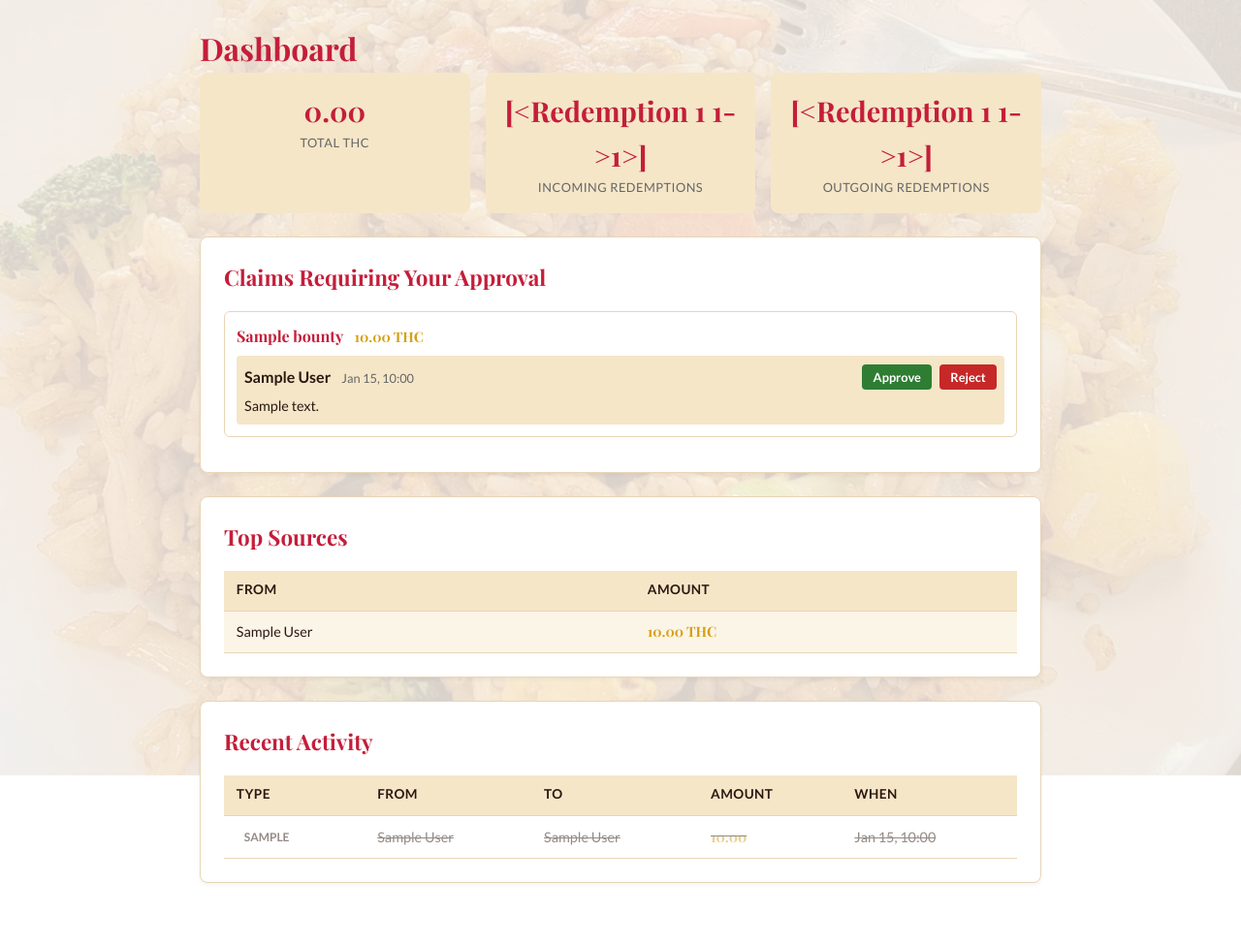
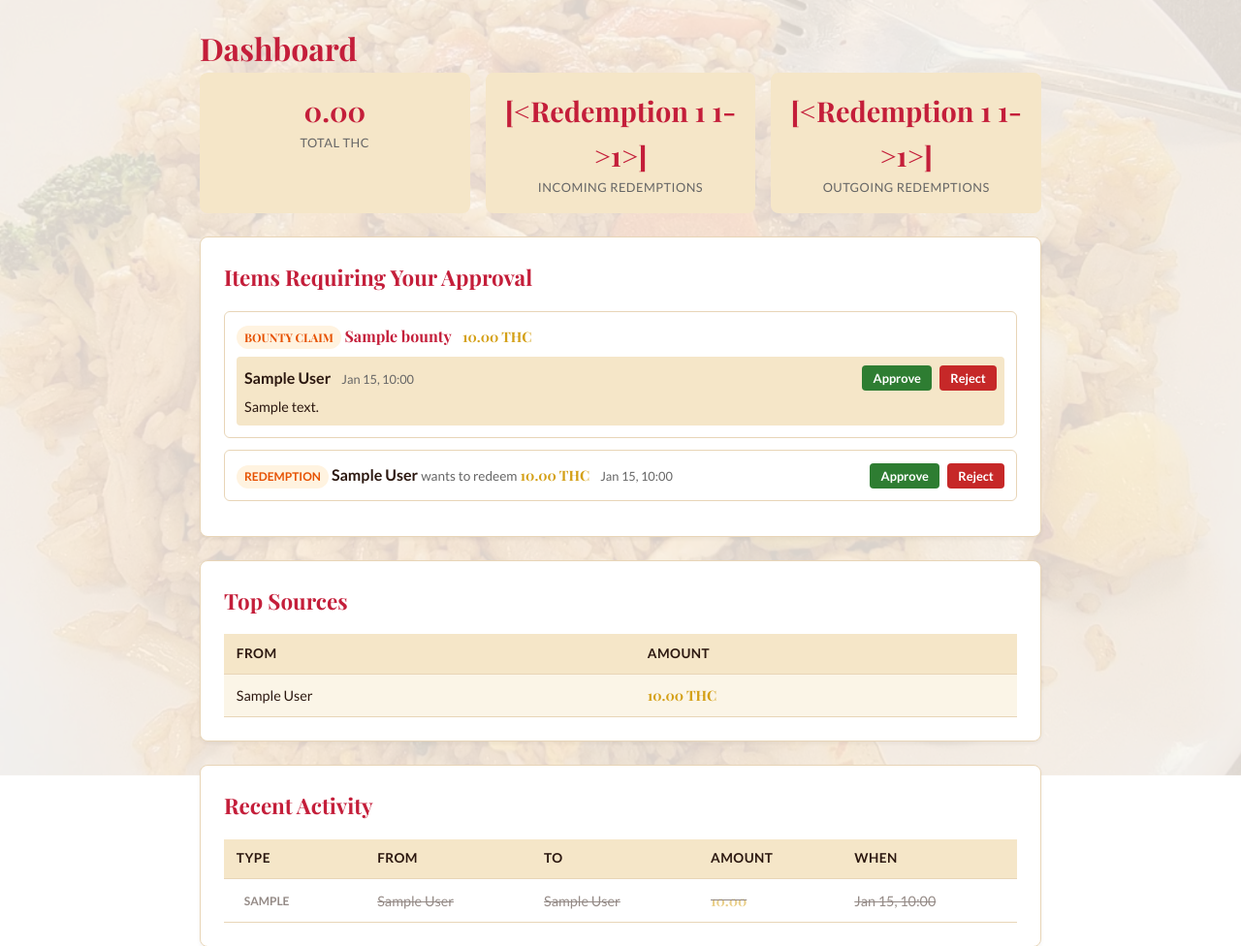
Before and after one commit to keithparrott/thai-house-coin, a Flask app: template app/templates/dashboard.html in a window 1280 px wide. Shown: the top 976 px of the page at 97% size. Before the commit the page ends 911 px from the top, so only its background shows below. Run offline with Flask 3, Linux system fonts and the light colour scheme; tables that the repository leaves empty hold one stand-in row (values such as "Sample post"); the template is opened without the code that fills it: values that come from a table or form of the project are taken from there, most other values are stand-ins (such as "Sample title", 1, 10 or a date in 2020).

Commit message:
unified items req attn section

```diff
--- a/app/routes/dashboard.py
+++ b/app/routes/dashboard.py
@@ -30,6 +30,10 @@ def index():
         poster_id=current_user.id, status='pending'
     ).order_by(Bounty.created_at.desc()).all()
 
+    pending_redemptions = Redemption.query.filter_by(
+        target_id=current_user.id, status='pending'
+    ).order_by(Redemption.created_at.desc()).all()
+
     recent_txns = Transaction.query.filter(
         db.or_(
             Transaction.from_user_id == current_user.id,
@@ -45,4 +49,5 @@ def index():
                            pending_redemptions_in=pending_redemptions_in,
                            pending_redemptions_out=pending_redemptions_out,
                            pending_bounties=pending_bounties,
+                           pending_redemptions=pending_redemptions,
                            recent_txns=recent_txns)
--- a/app/templates/dashboard.html
+++ b/app/templates/dashboard.html
@@ -19,12 +19,14 @@
 </div>
 
 <div class="card">
-    <h2>Claims Requiring Your Approval</h2>
-    {% if pending_bounties %}
+    <h2>Items Requiring Your Approval</h2>
+    {% if pending_bounties or pending_redemptions %}
+
     {% for bounty in pending_bounties %}
     <div style="padding: 0.75rem; border: 1px solid var(--border); border-radius: 6px; margin-bottom: 0.75rem;">
         <div style="display: flex; justify-content: space-between; align-items: center;">
             <h3 style="margin: 0; font-size: 1rem;">
+                <span class="badge badge-pending" style="font-size: 0.75rem;">Bounty Claim</span>
                 <a href="{{ url_for('bounty.detail', bounty_id=bounty.id) }}">{{ bounty.title }}</a>
                 <span class="thc-amount" style="font-size: 0.9rem; margin-left: 0.5rem;">{{ "%.2f"|format(bounty.reward_amount) }} THC</span>
             </h3>
@@ -52,8 +54,33 @@
         {% endfor %}
     </div>
     {% endfor %}
+
+    {% for redemption in pending_redemptions %}
+    <div style="padding: 0.75rem; border: 1px solid var(--border); border-radius: 6px; margin-bottom: 0.75rem;">
+        <div style="display: flex; justify-content: space-between; align-items: center;">
+            <div>
+                <span class="badge badge-pending" style="font-size: 0.75rem;">Redemption</span>
+                <strong>{{ redemption.requester.display_name }}</strong>
+                <span style="font-size: 0.85rem; color: #666;">wants to redeem</span>
+                <span class="thc-amount" style="font-size: 0.9rem;">{{ "%.2f"|format(redemption.amount) }} THC</span>
+                <span style="font-size: 0.8rem; color: #666; margin-left: 0.5rem;">{{ redemption.created_at.strftime('%b %d, %H:%M') }}</span>
+            </div>
+            <div style="display: flex; gap: 0.5rem;">
+                <form method="POST" action="{{ url_for('redemption.accept', redemption_id=redemption.id) }}">
+                    <input type="hidden" name="csrf_token" value="{{ csrf_token() }}">
+                    <button type="submit" class="btn btn-success btn-sm">Approve</button>
+                </form>
+                <form method="POST" action="{{ url_for('redemption.decline', redemption_id=redemption.id) }}">
+                    <input type="hidden" name="csrf_token" value="{{ csrf_token() }}">
+                    <button type="submit" class="btn btn-danger btn-sm">Reject</button>
+                </form>
+            </div>
+        </div>
+    </div>
+    {% endfor %}
+
     {% else %}
-    <p style="color: #666;">No claims awaiting your approval.</p>
+    <p style="color: #666;">No items awaiting your approval.</p>
     {% endif %}
 </div>
 
```
